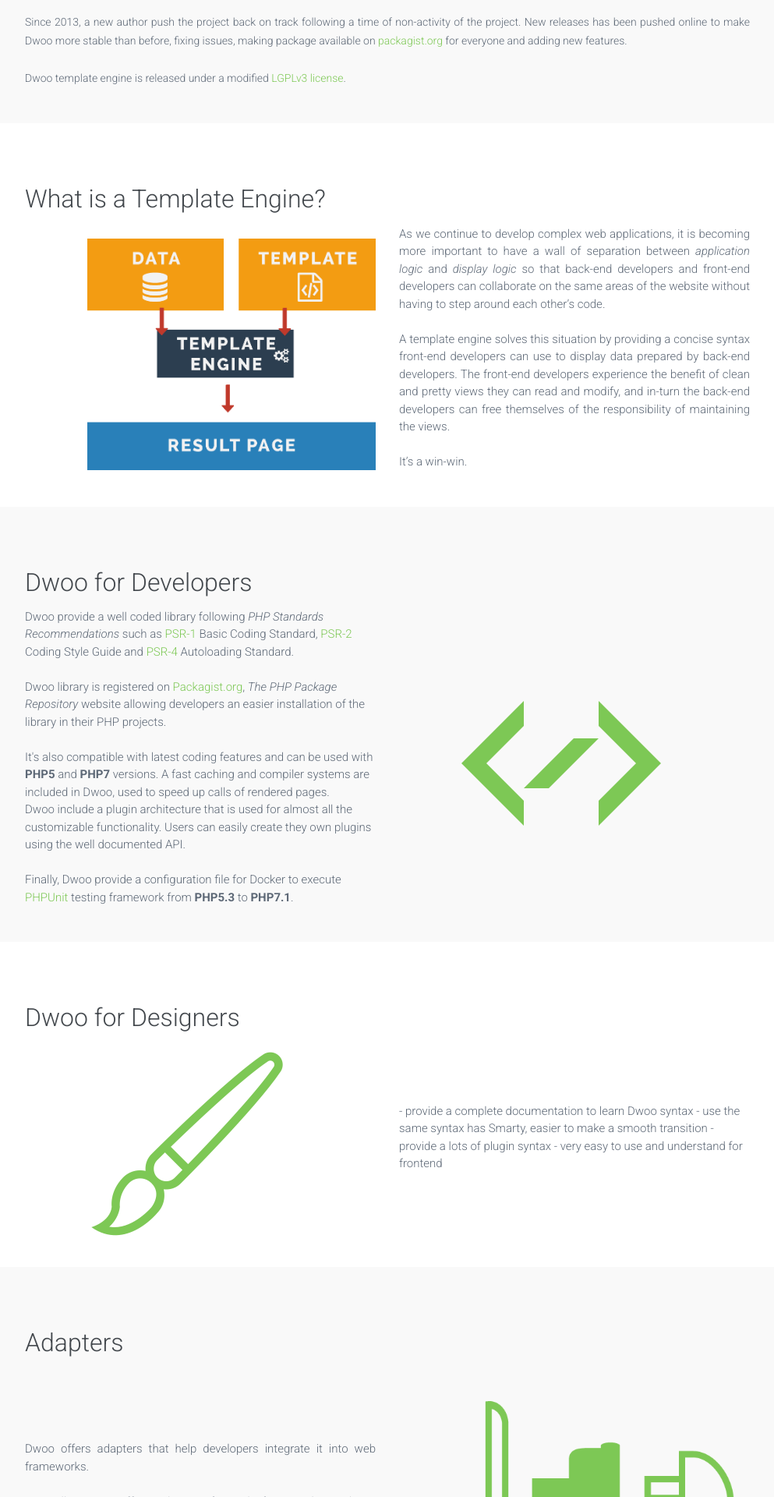
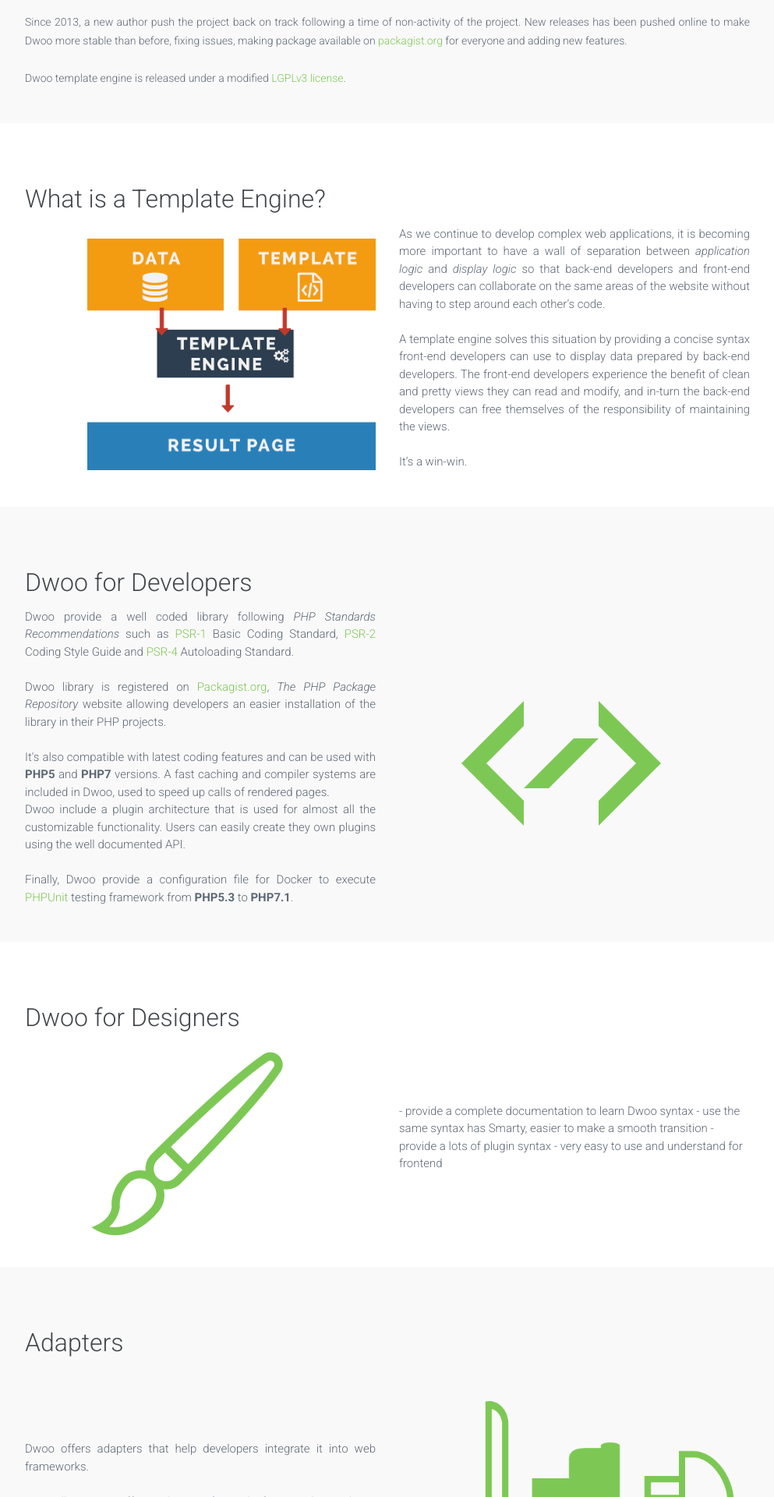
Before and after one commit to dwoo-project/docs, a Jekyll site: the page built from what-dwoo.html, in a window 1280 px wide. Shown: the part 866-2786 px from the top of the page at 78% size, without its empty margins (143-1136 px from the left). Built offline with Jekyll 4.4.1, drawn with Linux system fonts in a browser that asks for light colours; nearby versions of some CDN libraries.

Commit message:
Justify text

```diff
--- a/what-dwoo.html
+++ b/what-dwoo.html
@@ -63,7 +63,7 @@
             <h2 class="mb-15">Dwoo for Developers</h2>
             <div class="row align-items-center">
                 <div class="col-xs-12 col-sm-7 col-md-6">
-                    <p>
+                    <p class="text-justify">
                         Dwoo provide a well coded library following <em>PHP Standards Recommendations</em> such as
                         <a href="http://www.php-fig.org/psr/psr-1/" target="_blank">PSR-1</a> Basic Coding Standard,
                         <a href="http://www.php-fig.org/psr/psr-2/" target="_blank">PSR-2</a> Coding Style Guide and
```
